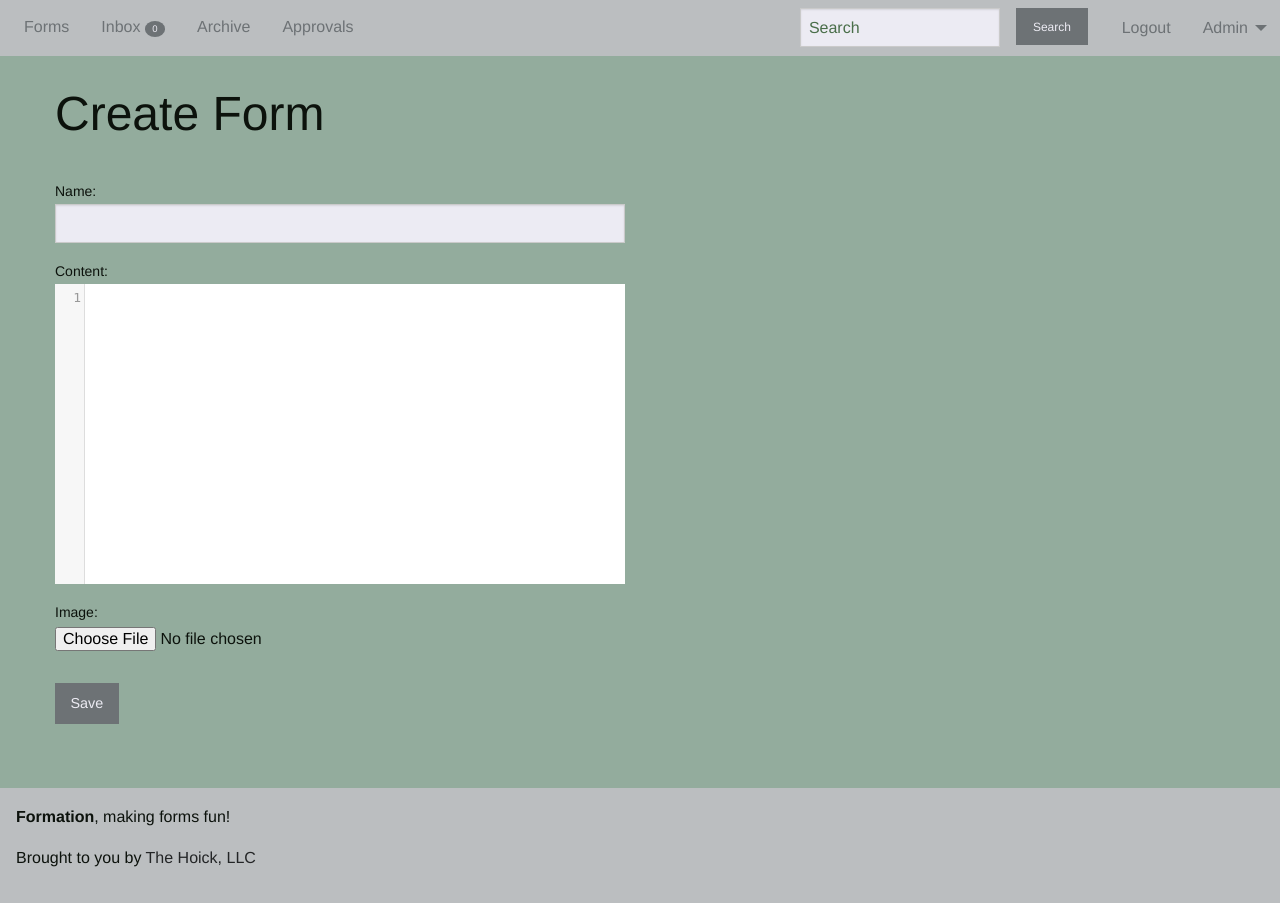
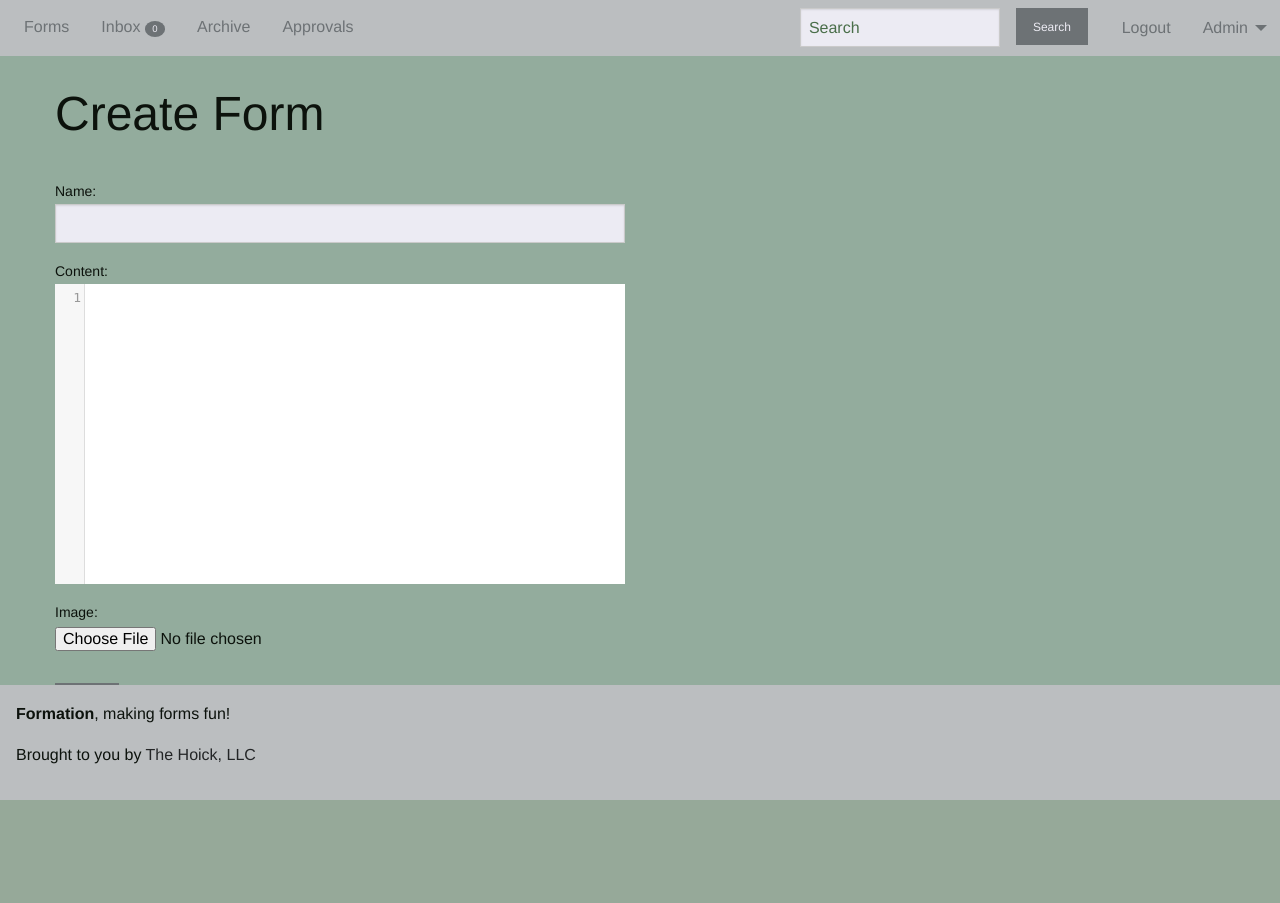
Before and after one commit to asommer70/formation, a Django app: page /forms/create in a window 1280 px wide. After the commit the page ends 800 px from the top, so only its background shows below. Run offline with Django 3.2, Linux system fonts and the light colour scheme; the visitor is signed in with stand-in values (Sample User, id 1); data that the repository does not hold is empty.

Commit message:
The footer now sticks to the bottom of the page... I think.

```diff
--- a/components/scss/main.scss
+++ b/components/scss/main.scss
@@ -3,7 +3,7 @@
 @import 'includes';
 
 
-body {
+html, body {
     background-color: #93ac9d;
 }
 
@@ -128,6 +128,9 @@ body {
   display: flex;
   align-items: center;
   justify-content: space-between;
+  position: absolute;
+  bottom: 0;
+  width: 100%;
 
   a {
       color: darken(map-get($foundation-palette, primary), 30%);
```
Also changed, not shown: assets/css/main.css, 1 other file.
